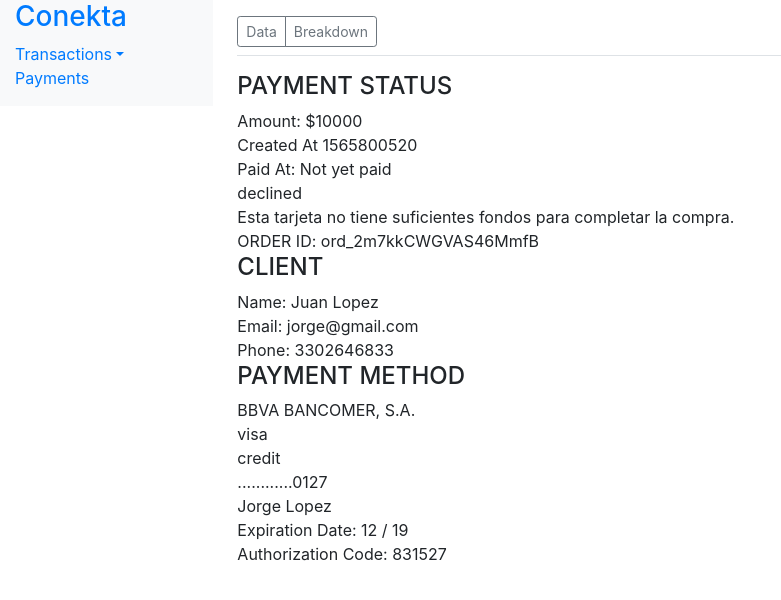
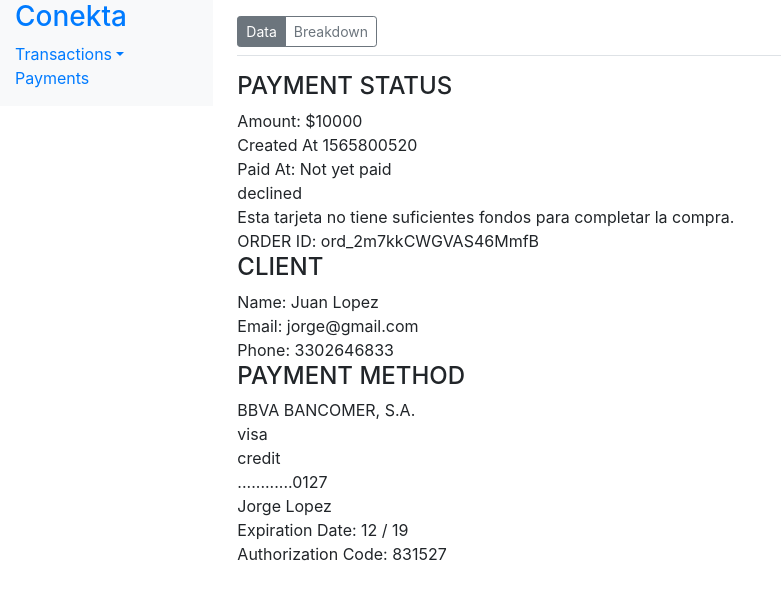
Before and after one commit to gyokebed/conekta, a React app: page /ord_2m7kkCWGVAS46MmfB in a window 1280 px wide. Shown: the top 600 px of the page, without its empty margins (0-781 px from the left). Built offline with nearby package versions, Linux system fonts and the light colour scheme.

Commit message:
Added button styles

```diff
--- a/src/components/details/details.component.jsx
+++ b/src/components/details/details.component.jsx
@@ -39,14 +39,18 @@ class Details extends Component {
           <div className="btn-group mr-2">
             <button
               type="button"
-              className="btn btn-sm btn-outline-secondary"
+              className={`btn btn-sm btn-outline-secondary ${
+                this.state.dataActive ? "active" : ""
+              }`}
               onClick={this.handleDataClick}
             >
               Data
             </button>
             <button
               type="button"
-              className="btn btn-sm btn-outline-secondary"
+              className={`btn btn-sm btn-outline-secondary ${
+                this.state.breakdownTableActive ? "active" : ""
+              }`}
               onClick={this.handleBreakdownClick}
             >
               Breakdown
```
